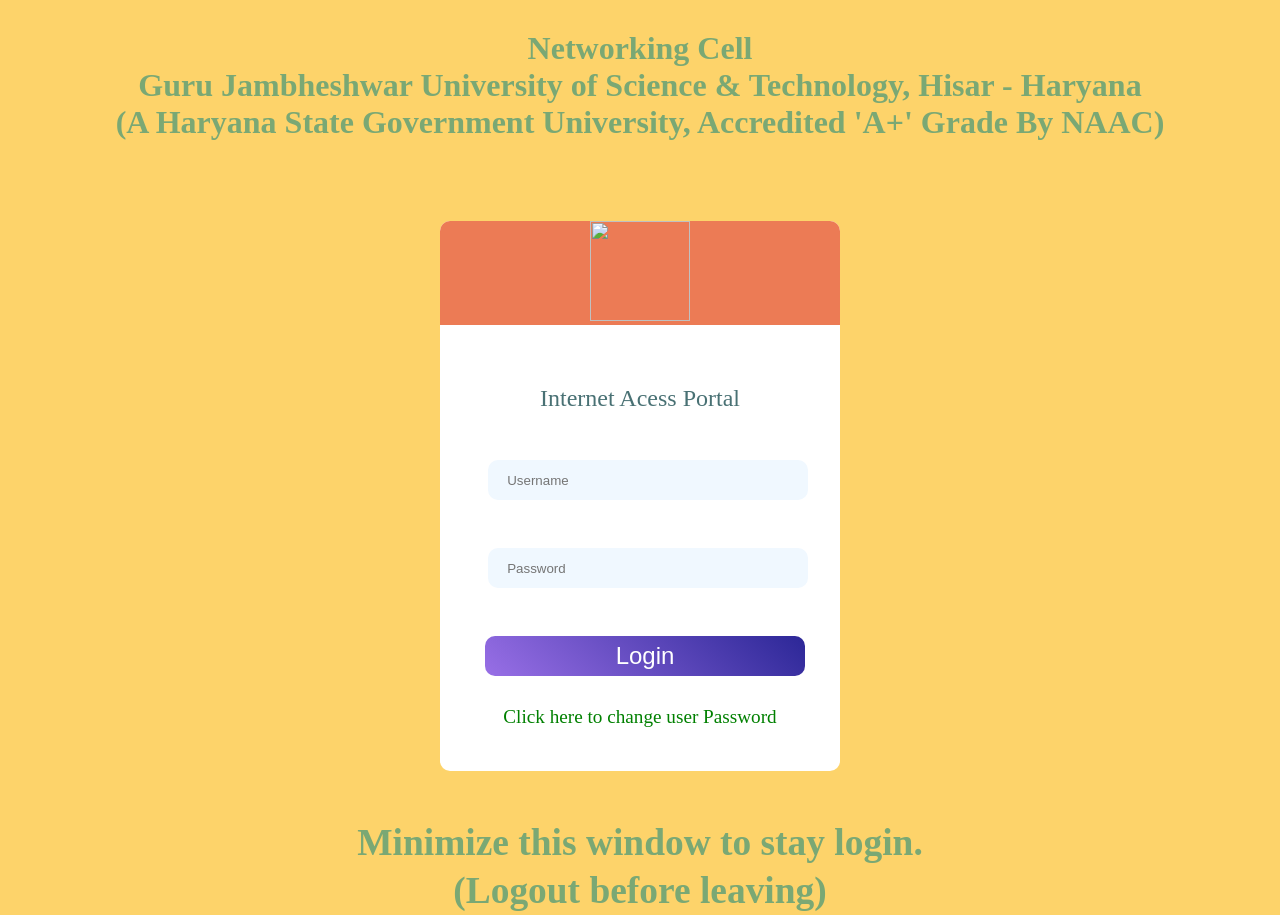
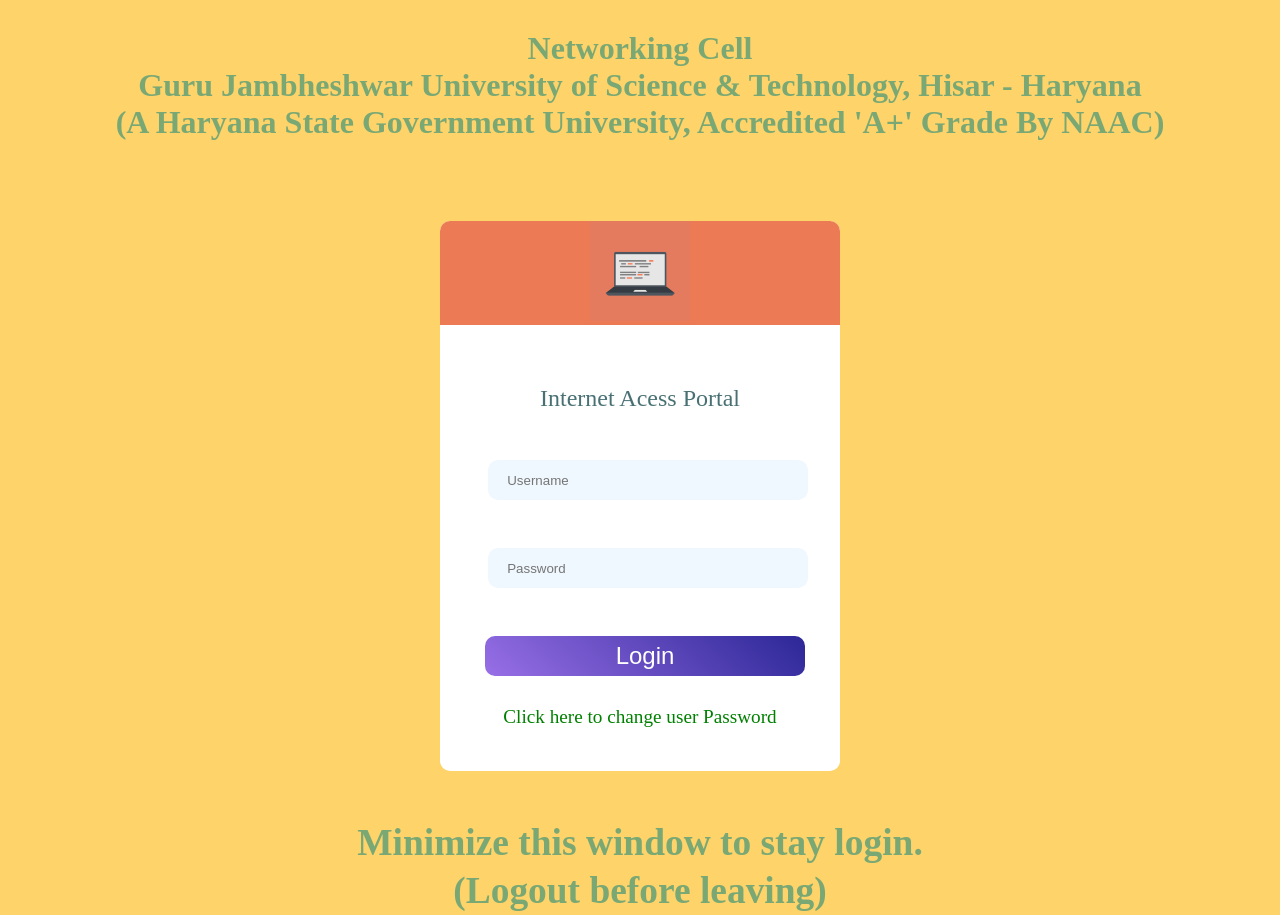
Before and after one commit to paraskumar09/internet-login-page, a plain HTML site: page index.html in a window 1280 px wide. Drawn offline with Linux system fonts and the light colour scheme.

Commit message:
Update index.html

```diff
--- a/index.html
+++ b/index.html
@@ -6,7 +6,7 @@
     <meta name="viewport" content="width=device-width, initial-scale=1.0">
     <title>Internet Acess portol</title>
 
-    <link rel="icon" href="images/favicon2.ico">
+    <link rel="icon" href="favicon2.ico">
     <link rel="stylesheet" href="style.css">
 </head>
 <body>
@@ -18,7 +18,7 @@
 
         <div class="container">
             <div class="logo">
-                <img src="images/computer.png" alt="">
+                <img src="computer.png" alt="">
             </div>
 
             <div class="login">
```
